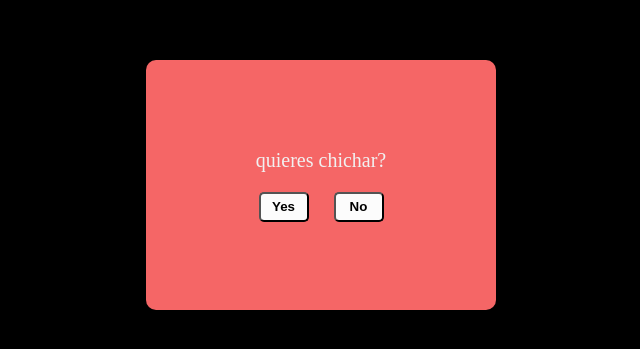
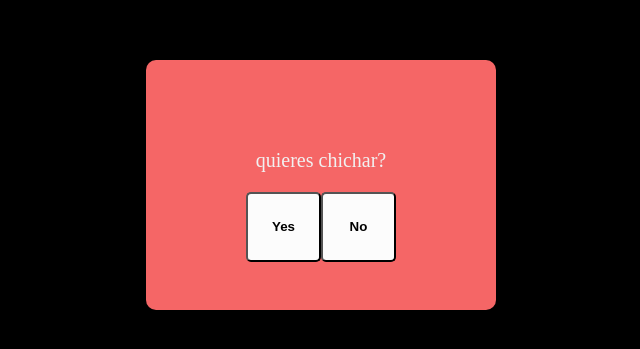
Before and after one commit to MiniMe-12/MiniMe.GitHub.io, a plain HTML site: page Index.html in a window 1280 px wide. Shown: the part 223-572 px from the top of the page, without its empty margins (319-959 px from the left). Drawn offline with Linux system fonts and the light colour scheme.

Commit message:
Update Index.html

```diff
--- a/Index.html
+++ b/Index.html
@@ -35,8 +35,8 @@
 
     }
     button{
-        height: 30px;
-        width: 50px;
+        height: 70px;
+        width: 80px;
         background-color: rgb(252, 252, 252);
         border-radius: 5px;
         color: black;
```
